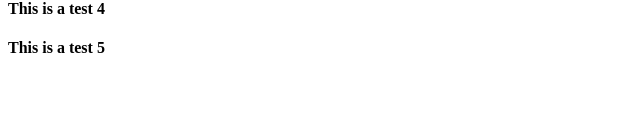
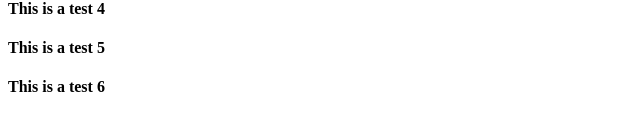
Before and after one commit to trevlio/dms, a Next.js app: page / in a window 1280 px wide. Shown: the part 237-368 px from the top of the page, without its empty margins (0-640 px from the left). Built offline with nearby package versions, Linux system fonts and the light colour scheme.

Commit message:
Update page.tsx

```diff
--- a/src/app/page.tsx
+++ b/src/app/page.tsx
@@ -9,6 +9,7 @@ export default function Home() {
       <h4>This is a test 3</h4>
       <h4>This is a test 4</h4>
       <h4>This is a test 5</h4>
+      <h4>This is a test 6</h4>
     </div>
   );
 }
```
